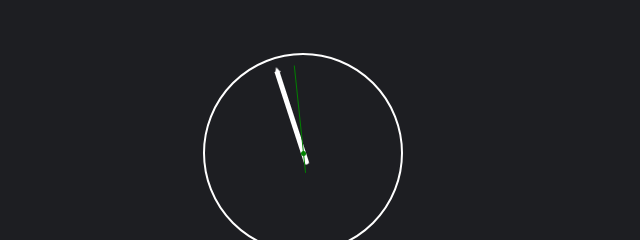
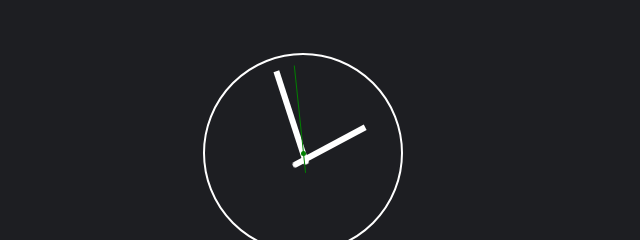
Before and after one commit to Bimimot/clock, a plain HTML site: page index.html in a window 1280 px wide. Shown: the part 248-488 px from the top of the page, 337-977 px from the left. Drawn offline with Linux system fonts and the light colour scheme.

Commit message:
Arrow mins

```diff
--- a/index.html
+++ b/index.html
@@ -11,11 +11,13 @@
         console.log("start");
         const d = new Date();
 
-        const arrowSec = document.querySelector(".face__arrow_type_thin");
-        const arrowMin = document.querySelector(".face__arrow_type_thick");
+        const arrowSec = document.querySelector(".face__arrow_time_sec");
+        const arrowMin = document.querySelector(".face__arrow_time_min");
+        const arrowHour = document.querySelector(".face__arrow_time_hour");
 
         arrowSec.style.setProperty("--deg-sec", `${d.getSeconds() * 6}deg`);
         arrowMin.style.setProperty("--deg-min", `${d.getMinutes() * 6}deg`);
+        arrowHour.style.setProperty("--deg-hour", `${d.getHours() * 20}deg`);
       };
     </script>
   </head>
@@ -23,8 +25,9 @@
     <div class="wrap">
       <div class="face">
         <div class="face__center"></div>
-        <div class="face__arrow face__arrow_type_thin"></div>
-        <div class="face__arrow face__arrow_type_thick"></div>
+        <div class="face__arrow face__arrow_time_sec"></div>
+        <div class="face__arrow face__arrow_time_min"></div>
+        <div class="face__arrow face__arrow_time_hour"></div>
       </div>
     </div>
   </body>
--- a/style.css
+++ b/style.css
@@ -1,7 +1,9 @@
 :root {
     --deg-sec: 0deg;
-    /* the default */
     --deg-min: 0deg;
+    --deg-hour: 0deg;
+
+
     --color-back: #1D1E22;
     --color-green: green;
 }
@@ -59,17 +61,19 @@ body {
     border-radius: 0 0 3px 3px;
 }
 
-.face__arrow_type_thin {
+
+
+.face__arrow_time_sec {
     height: 55%;
     margin-top: 5%;
-    background-color: green;
+    background-color: var(--color-green);
     transform-origin: center calc((1 - 10 / 55) * 100%);
     animation: seconds 10s linear infinite;
     z-index: 20;
 }
 
-.face__arrow_type_thick {
-    width: 5px;
+.face__arrow_time_min {
+    width: 6px;
     height: 50%;
     margin-top: 6%;
     background-color: white;
@@ -77,18 +81,14 @@ body {
     animation: minutes 15s linear infinite;
 }
 
-.face__arrow_type_thick::after {
-    position: absolute;
-    content: "";
-    width: 0;
-    height: 0;
-    top: -4px;
-    border-left: 3px solid transparent;
-    border-right: 3px solid transparent;
-    border-bottom: 6px solid white;
+.face__arrow_time_hour {
+    width: 6px;
+    height: 42%;
+    margin-top: 18%;
+    background-color: white;
+    transform-origin: center calc((1 - 6 / 42) * 100%);
+    animation: hours 22s linear infinite;
 }
-
-.arrow_type_hour {}
 
 /* ANIMATION */
 @keyframes seconds {
@@ -110,3 +110,25 @@ body {
         transform: rotate(calc(var(--deg-min) + 360deg));
     }
 }
+
+@keyframes hours {
+    0% {
+        transform: rotate(var(--deg-hour));
+    }
+
+    100% {
+        transform: rotate(calc(var(--deg-hour) + 360deg));
+    }
+}
+
+
+/* .face__arrow_type_thick::after {
+    position: absolute;
+    content: "";
+    width: 0;
+    height: 0;
+    top: -5.7px;
+    border-left: 3px solid transparent;
+    border-right: 3px solid transparent;
+    border-bottom: 6px solid white;
+} */
```
